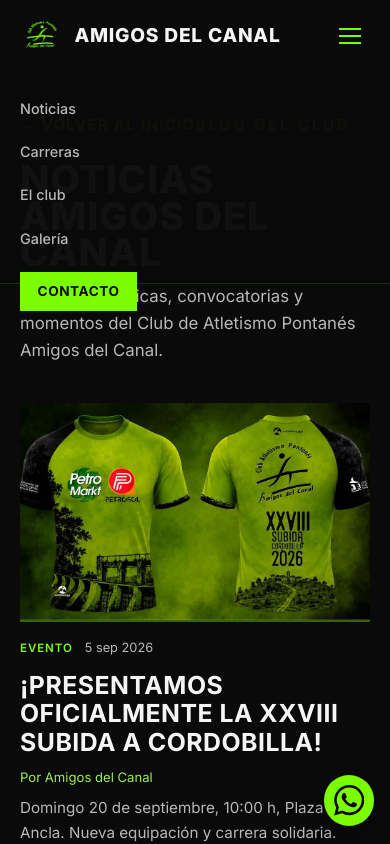
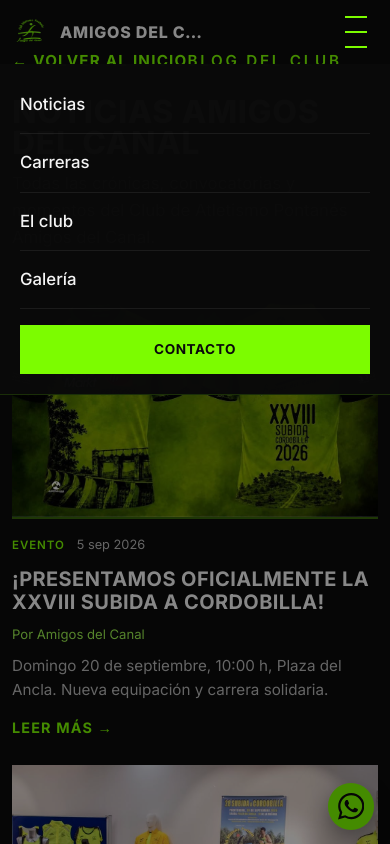
Before and after one commit to Zorpo87/amigosdelcanal, a React (Vite) app: page /noticias in a window 390 px wide. Both pictures are taken after a click on the button "Abrir menú". Shown: the top 844 px of the page. Built offline with nearby package versions, Linux system fonts and the light colour scheme.

Commit message:
Optimizar la web al completo para móvil: nav, hero, carreras y galería.
Co-authored-by: Cursor <cursoragent@cursor.com>

```diff
--- a/index.html
+++ b/index.html
@@ -7,7 +7,7 @@
     <link rel="icon" type="image/png" sizes="32x32" href="/favicon-32.png" />
     <link rel="apple-touch-icon" href="/apple-touch-icon.png" />
     <meta name="theme-color" content="#0A0A0A" />
-    <meta name="viewport" content="width=device-width, initial-scale=1.0" />
+    <meta name="viewport" content="width=device-width, initial-scale=1.0, viewport-fit=cover" />
     <meta
       name="description"
       content="Club de Atletismo Pontanés Amigos del Canal — running, carreras y comunidad en Puente Genil."
--- a/src/App.tsx
+++ b/src/App.tsx
@@ -46,6 +46,20 @@ function Nav() {
     return () => window.removeEventListener('scroll', onScroll)
   }, [])
 
+  useEffect(() => {
+    if (!open) return
+    const prev = document.body.style.overflow
+    document.body.style.overflow = 'hidden'
+    const onKey = (e: KeyboardEvent) => {
+      if (e.key === 'Escape') setOpen(false)
+    }
+    window.addEventListener('keydown', onKey)
+    return () => {
+      document.body.style.overflow = prev
+      window.removeEventListener('keydown', onKey)
+    }
+  }, [open])
+
   const close = () => setOpen(false)
 
   return (
@@ -71,6 +85,7 @@ function Nav() {
           <span />
           <span />
         </button>
+        <div className="nav-menu">
           <ul className="nav-links">
             <li>
               <a href="/noticias" onClick={close}>
@@ -97,6 +112,15 @@ function Nav() {
             Contacto
           </a>
         </div>
+      </div>
+      {open && (
+        <button
+          type="button"
+          className="nav-backdrop"
+          aria-label="Cerrar menú"
+          onClick={close}
+        />
+      )}
     </header>
   )
 }
@@ -106,6 +130,8 @@ function Hero() {
   const slide = heroSlides[active]
 
   useEffect(() => {
+    const reduce = window.matchMedia('(prefers-reduced-motion: reduce)').matches
+    if (reduce) return
     const id = window.setInterval(() => {
       setActive((i) => (i + 1) % heroSlides.length)
     }, 6000)
@@ -339,6 +365,8 @@ function Gallery() {
   const total = gallery.length
 
   useEffect(() => {
+    const reduce = window.matchMedia('(prefers-reduced-motion: reduce)').matches
+    if (reduce) return
     const timer = window.setInterval(() => {
       setIndex((i) => (i + 1) % total)
     }, 5200)
--- a/src/GalleryAlbum.tsx
+++ b/src/GalleryAlbum.tsx
@@ -48,6 +48,13 @@ export default function GalleryAlbum() {
     )
   }
 
+  const goPrev = () =>
+    setActive((i) =>
+      i === null ? 0 : (i - 1 + album.photos.length) % album.photos.length,
+    )
+  const goNext = () =>
+    setActive((i) => (i === null ? 0 : (i + 1) % album.photos.length))
+
   return (
     <section className="section article-page gallery-album-page">
       <div className="container">
@@ -95,6 +102,22 @@ export default function GalleryAlbum() {
             >
               ×
             </button>
+            <button
+              type="button"
+              className="gallery-lightbox-nav is-prev"
+              onClick={goPrev}
+              aria-label="Foto anterior"
+            >
+              ‹
+            </button>
+            <button
+              type="button"
+              className="gallery-lightbox-nav is-next"
+              onClick={goNext}
+              aria-label="Foto siguiente"
+            >
+              ›
+            </button>
             <img
               className="gallery-lightbox-img"
               src={album.photos[active].src}
--- a/src/styles.css
+++ b/src/styles.css
@@ -133,6 +133,16 @@ textarea {
 }
 
 .nav-brand-mark {
+  display: none;
+}
+
+.nav-menu {
+  display: flex;
+  align-items: center;
+  gap: 1.75rem;
+}
+
+.nav-backdrop {
   display: none;
 }
 
@@ -357,6 +367,7 @@ textarea {
 }
 
 .hero-dot {
+  position: relative;
   width: 0.45rem;
   height: 0.45rem;
   padding: 0;
@@ -369,6 +380,12 @@ textarea {
     width 0.25s ease;
 }
 
+.hero-dot::before {
+  content: '';
+  position: absolute;
+  inset: -12px;
+}
+
 .hero-dot.is-active {
   width: 1.25rem;
   border-radius: 999px;
@@ -1019,6 +1036,7 @@ textarea {
 }
 
 .gallery-dot {
+  position: relative;
   width: 0.55rem;
   height: 0.55rem;
   border-radius: 50%;
@@ -1027,6 +1045,12 @@ textarea {
   cursor: pointer;
   padding: 0;
   transition: background 0.2s, transform 0.2s;
+}
+
+.gallery-dot::before {
+  content: '';
+  position: absolute;
+  inset: -12px;
 }
 
 .gallery-dot.is-active {
@@ -1191,7 +1215,8 @@ textarea {
   z-index: 200;
   display: grid;
   place-items: center;
-  padding: 1.25rem;
+  padding: max(0.75rem, env(safe-area-inset-top)) max(0.75rem, env(safe-area-inset-right))
+    max(0.75rem, env(safe-area-inset-bottom)) max(0.75rem, env(safe-area-inset-left));
   background: rgba(5, 5, 5, 0.88);
   backdrop-filter: blur(8px);
   animation: fade-up 0.25s var(--ease) both;
@@ -1200,9 +1225,11 @@ textarea {
 .gallery-lightbox-panel {
   position: relative;
   width: min(920px, 100%);
-  max-height: min(92vh, 920px);
+  max-height: min(92dvh, 920px);
   display: flex;
   flex-direction: column;
+  min-height: 0;
+  overflow: auto;
   background: #0f0f0f;
   border: 1px solid rgba(124, 252, 0, 0.28);
 }
@@ -1212,8 +1239,8 @@ textarea {
   top: 0.5rem;
   right: 0.5rem;
   z-index: 2;
-  width: 2.5rem;
-  height: 2.5rem;
+  width: 2.75rem;
+  height: 2.75rem;
   border: 1px solid rgba(184, 184, 184, 0.35);
   background: rgba(10, 10, 10, 0.75);
   color: var(--white);
@@ -1228,10 +1255,40 @@ textarea {
   color: var(--green);
 }
 
+.gallery-lightbox-nav {
+  position: absolute;
+  top: 50%;
+  z-index: 2;
+  transform: translateY(-50%);
+  width: 2.75rem;
+  height: 2.75rem;
+  border: 1px solid rgba(184, 184, 184, 0.35);
+  background: rgba(10, 10, 10, 0.75);
+  color: var(--white);
+  font-size: 1.75rem;
+  line-height: 1;
+  cursor: pointer;
+  display: grid;
+  place-items: center;
+}
+
+.gallery-lightbox-nav.is-prev {
+  left: 0.5rem;
+}
+
+.gallery-lightbox-nav.is-next {
+  right: 0.5rem;
+}
+
+.gallery-lightbox-nav:hover {
+  border-color: var(--green);
+  color: var(--green);
+}
+
 .gallery-lightbox-img {
   width: 100%;
   height: auto;
-  max-height: 78vh;
+  max-height: min(70dvh, 78vh);
   object-fit: contain;
   background: #000;
   display: block;
@@ -1240,6 +1297,7 @@ textarea {
 .gallery-lightbox-meta {
   padding: 1rem 1.15rem 1.2rem;
   border-top: 1px solid rgba(184, 184, 184, 0.12);
+  flex-shrink: 0;
 }
 
 .gallery-lightbox-meta span {
@@ -1329,6 +1387,8 @@ textarea {
   font-size: 1.35rem;
   font-weight: 700;
   letter-spacing: 0.03em;
+  overflow-wrap: anywhere;
+  word-break: break-word;
 }
 
 .contact-detail a:hover {
@@ -1495,7 +1555,7 @@ textarea {
 /* ——— Footer ——— */
 .footer {
   border-top: 1px solid rgba(184, 184, 184, 0.12);
-  padding: 2rem 0 2.5rem;
+  padding: 2rem 0 calc(2.5rem + 3.5rem);
 }
 
 .footer-inner {
@@ -1634,8 +1694,9 @@ textarea {
 
 /* ——— Responsive ——— */
 @media (max-width: 900px) {
-  .news-grid {
-    grid-template-columns: 1fr;
+  .news-grid,
+  .news-list-grid {
+    grid-template-columns: repeat(2, minmax(0, 1fr));
   }
 
   .club-layout,
@@ -1646,6 +1707,18 @@ textarea {
 
   .sponsors-grid {
     justify-content: flex-start;
+  }
+
+  .form-row {
+    grid-template-columns: 1fr;
+  }
+
+  .nav-menu {
+    gap: 1.1rem;
+  }
+
+  .nav-links {
+    gap: 1.1rem;
   }
 
   .race-row {
@@ -1667,36 +1740,144 @@ textarea {
   .hero-photo {
     object-position: center 40%;
   }
+
+  .section-title {
+    font-size: clamp(2rem, 8vw, 3rem);
+  }
 }
 
 @media (max-width: 720px) {
-  .nav-links,
-  .nav-cta {
+  :root {
+    --nav-h: 4rem;
+  }
+
+  .container,
+  .nav-inner,
+  .hero-content,
+  .hero-chrome {
+    width: min(1120px, calc(100% - 1.5rem));
+  }
+
+  .section {
+    padding: clamp(3rem, 8vw, 5rem) 0;
+  }
+
+  .nav-menu {
     display: none;
   }
 
   .nav-toggle {
+    display: grid;
+    place-items: center;
+    width: 2.75rem;
+    height: 2.75rem;
+    z-index: 102;
+  }
+
+  .nav-backdrop {
     display: block;
+    position: fixed;
+    inset: 0;
+    z-index: 99;
+    border: none;
+    background: rgba(0, 0, 0, 0.45);
+    cursor: pointer;
+  }
+
+  .nav.is-open .nav-menu {
+    display: flex;
+    flex-direction: column;
+    align-items: stretch;
+    position: fixed;
+    top: var(--nav-h);
+    left: 0;
+    right: 0;
+    z-index: 101;
+    gap: 0;
+    background: rgba(10, 10, 10, 0.98);
+    padding: 0.75rem 1.25rem calc(1.25rem + env(safe-area-inset-bottom));
+    border-bottom: 1px solid rgba(124, 252, 0, 0.15);
+    max-height: calc(100dvh - var(--nav-h));
+    overflow-y: auto;
   }
 
   .nav.is-open .nav-links {
     display: flex;
     flex-direction: column;
-    position: absolute;
-    top: var(--nav-h);
-    left: 0;
-    right: 0;
-    background: rgba(10, 10, 10, 0.97);
-    padding: 1.5rem 1.25rem 2rem;
-    gap: 1.1rem;
-    border-bottom: 1px solid rgba(124, 252, 0, 0.15);
+    gap: 0;
+  }
+
+  .nav.is-open .nav-links a {
+    display: block;
+    padding: 0.95rem 0;
+    font-size: 1.05rem;
+    color: var(--white);
+    border-bottom: 1px solid rgba(184, 184, 184, 0.1);
   }
 
   .nav.is-open .nav-cta {
     display: inline-flex;
-    position: absolute;
-    top: calc(var(--nav-h) + 12.5rem);
-    left: 1.25rem;
+    justify-content: center;
+    margin-top: 1rem;
+    width: 100%;
+    padding: 0.85rem 1.1rem;
+  }
+
+  .nav-brand-text {
+    font-size: 1rem;
+  }
+
+  .nav-logo {
+    width: 2.35rem;
+    height: 2.35rem;
+  }
+
+  .hero {
+    height: auto;
+    min-height: 100dvh;
+    padding: calc(var(--nav-h) + 1rem) 0 6.5rem;
+    align-items: end;
+  }
+
+  .hero-brand {
+    font-size: clamp(2.4rem, 12vw, 3.6rem);
+    margin-bottom: 0.75rem;
+  }
+
+  .hero-headline {
+    font-size: clamp(1.05rem, 4.5vw, 1.3rem);
+    max-width: 28ch;
+  }
+
+  .hero-sub {
+    font-size: 0.95rem;
+    margin-bottom: 1.25rem;
+  }
+
+  .hero .btn {
+    padding: 0.75rem 1.15rem;
+    font-size: 0.95rem;
+  }
+
+  .hero-chrome {
+    bottom: max(0.85rem, env(safe-area-inset-bottom));
+  }
+
+  .gallery {
+    min-height: min(52vh, 380px);
+  }
+
+  .gallery-caption {
+    padding: 1.25rem 1rem;
+  }
+
+  .gallery-caption h3 {
+    font-size: clamp(1.35rem, 6vw, 1.9rem);
+  }
+
+  .gallery-arrows button {
+    width: 2.75rem;
+    height: 2.75rem;
   }
 
   .form-row {
@@ -1706,4 +1887,118 @@ textarea {
   .club-stats {
     grid-template-columns: 1fr 1fr;
   }
-}
+
+  .contact-detail a,
+  .contact-detail strong {
+    font-size: 1.1rem;
+  }
+
+  .whatsapp-float {
+    width: 2.9rem;
+    height: 2.9rem;
+    bottom: max(0.9rem, env(safe-area-inset-bottom));
+  }
+
+  .whatsapp-float svg {
+    width: 1.65rem;
+    height: 1.65rem;
+  }
+
+  .race-row.is-highlight {
+    margin-inline: 0;
+    padding-inline: 0.75rem;
+  }
+
+  .news-item h3 {
+    font-size: 1.25rem;
+  }
+}
+
+@media (max-width: 600px) {
+  .news-grid,
+  .news-list-grid {
+    grid-template-columns: 1fr;
+  }
+
+  .race-row {
+    grid-template-columns: 1fr;
+    gap: 0.35rem;
+    align-items: start;
+    padding: 1.1rem 0;
+  }
+
+  .race-date strong {
+    font-size: 0.95rem;
+    color: var(--green-soft);
+  }
+
+  .race-row h3,
+  .race-row h2 {
+    font-size: 1.2rem;
+  }
+
+  .gallery-album-preview {
+    grid-template-columns: repeat(2, minmax(0, 1fr));
+  }
+
+  .gallery-full-grid {
+    grid-template-columns: 1fr;
+  }
+
+  .gallery-lightbox-img {
+    max-height: min(55dvh, 60vh);
+  }
+
+  .gallery-lightbox-nav {
+    top: auto;
+    bottom: 5.5rem;
+    transform: none;
+  }
+
+  .hero-actions {
+    width: 100%;
+  }
+
+  .hero-actions .btn {
+    flex: 1 1 auto;
+    min-height: 2.75rem;
+  }
+}
+
+@media (max-width: 400px) {
+  .nav-brand-text {
+    max-width: 9.5rem;
+    overflow: hidden;
+    text-overflow: ellipsis;
+    white-space: nowrap;
+  }
+
+  .club-stats {
+    grid-template-columns: 1fr;
+  }
+}
+
+@media (max-height: 700px) and (orientation: landscape) {
+  .hero {
+    min-height: auto;
+    height: auto;
+    padding: calc(var(--nav-h) + 0.75rem) 0 4.5rem;
+  }
+
+  .hero-brand {
+    font-size: clamp(2rem, 8vw, 2.8rem);
+  }
+
+  .hero-sub {
+    display: -webkit-box;
+    -webkit-line-clamp: 2;
+    -webkit-box-orient: vertical;
+    overflow: hidden;
+  }
+
+  .hero-chrome {
+    position: relative;
+    bottom: auto;
+    margin-top: 1.25rem;
+  }
+}
```
Lines whose indentation alone changed are shown as unchanged.
